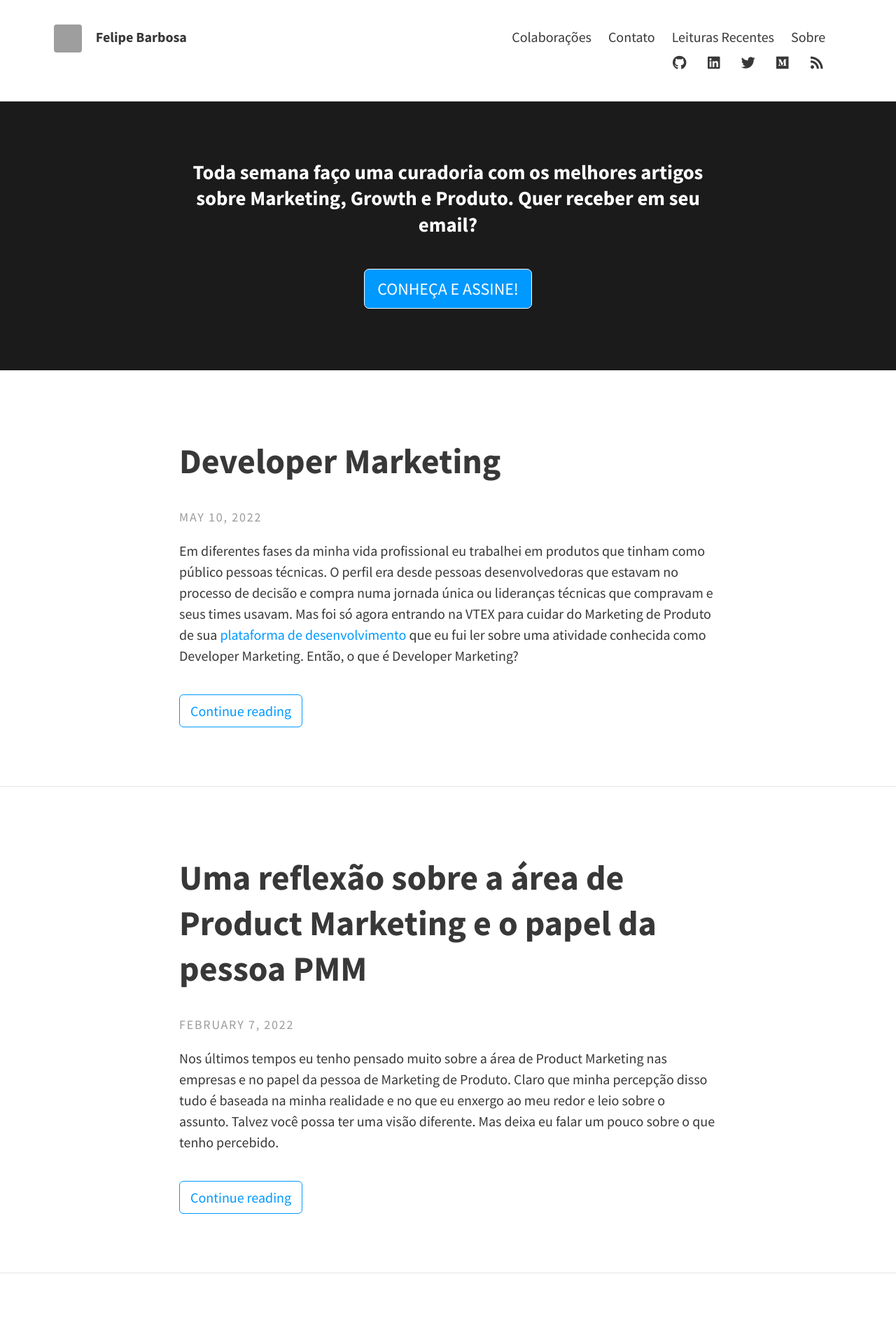
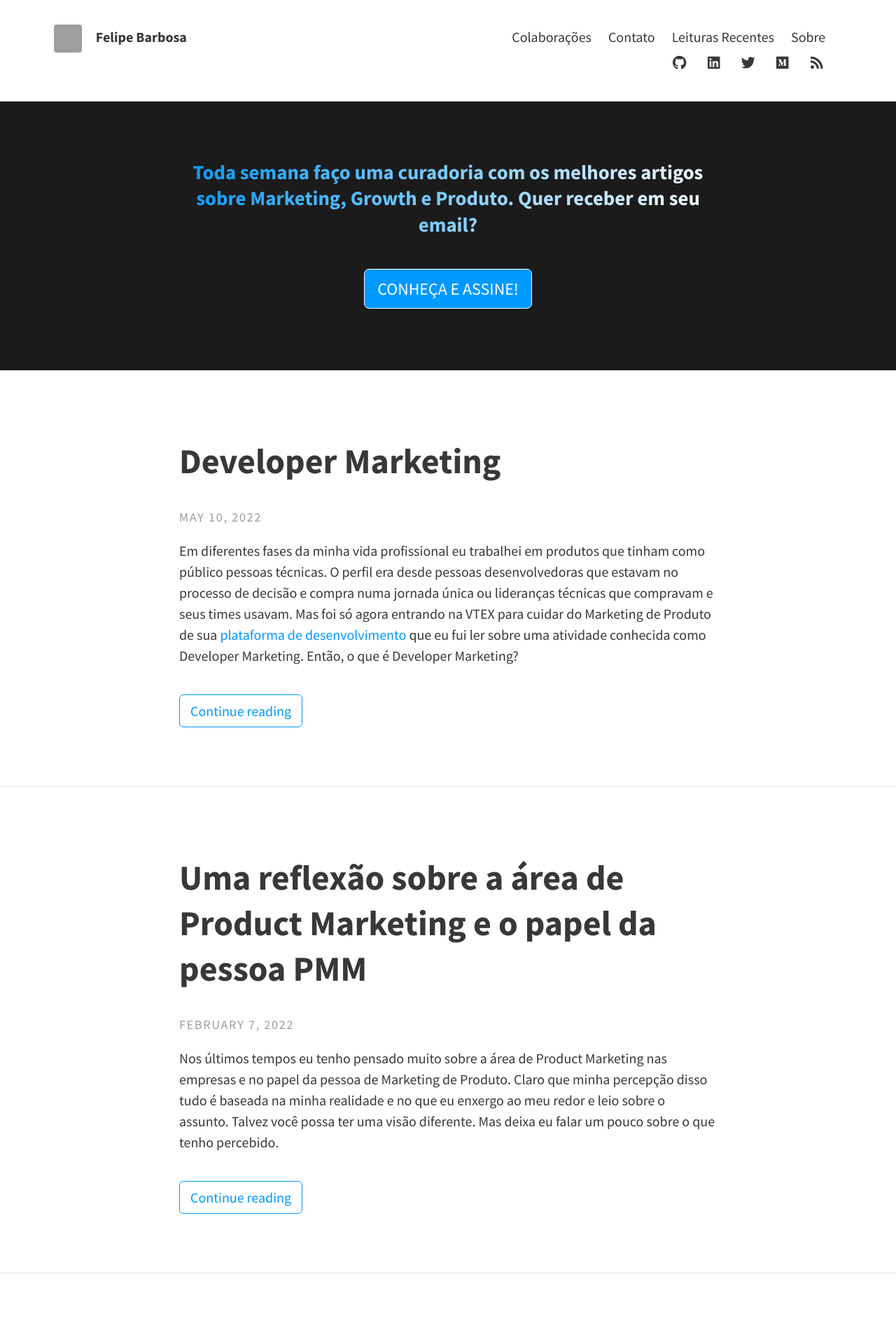
Before and after one commit to felipecbarbosa/felipecbarbosa.github.io, a Jekyll site: the page built from index.html, in a window 1280 px wide. Shown: the top 1920 px of the page at 70% size. Built offline with Jekyll 4.4.1, drawn with Linux system fonts in a browser that asks for light colours; nearby versions of some CDN libraries; the list of posts is cut into pages by our own code; comment, search, counter and statistics services are not loaded; grey boxes are pictures that could not be loaded.

Commit message:
Testing gradient, h2 home

```diff
--- a/_config.yml
+++ b/_config.yml
@@ -16,7 +16,7 @@ theme_settings:
 
   # Header and footer text
   header_text: >
-    <h2 style="color: #ffffff; font-size: 1.2em;">Toda semana faço uma curadoria com os melhores artigos sobre Marketing, Growth e Produto. Quer receber em seu email?</h2>
+    <h2 style="color: #ffffff; font-size: 1.2em; background: linear-gradient(-70deg, #ffffff 0%, #0099ff 100%, transparent); -webkit-background-clip: text; -webkit-text-fill-color: transparent;">Toda semana faço uma curadoria com os melhores artigos sobre Marketing, Growth e Produto. Quer receber em seu email?</h2>
     <a class="button" style="color: #ffffff; background-color: #0099ff;" onclick="analytics.track('clicked-curadoria-button') "href="https://curadoria.felipebarbosa.me/" target="_blank">CONHEÇA E ASSINE!</a>
 
   header_text_feature_image:
```
